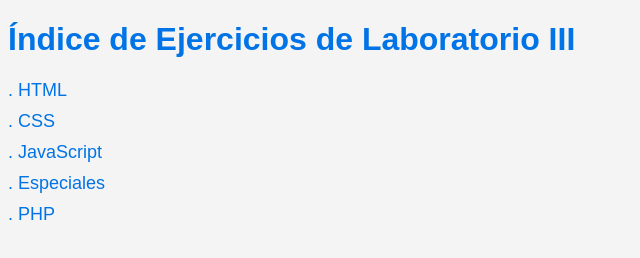
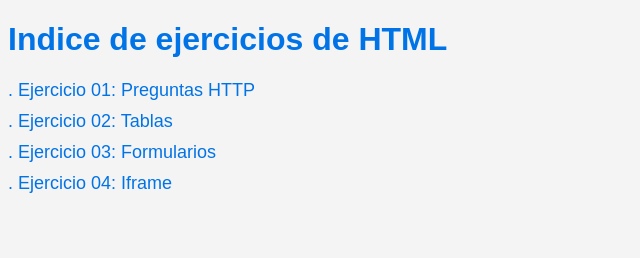
Before and after one commit to alumnoubelgrano/Redes, a plain HTML site: page index.html in a window 1280 px wide. Shown: the whole page, without its empty margins (0-640 px from the left). Drawn offline with Linux system fonts and the light colour scheme.

Commit message:
Add files via upload

```diff
--- a/index.html
+++ b/index.html
@@ -3,13 +3,13 @@
 <head>
     <meta charset="UTF-8">
     <meta name="viewport" content="width=device-width, initial-scale=1.0">
-    <title>Índice de Ejercicios de Laboratorio III</title>
+    <title>Ejercicios de HTML</title>
     <style>
         body {
             font-family: Arial, sans-serif;
             background-color: #f4f4f4;
             color: #333;
-            text-align:;
+            text-align: ;
         }
         h1 {
             color: #0073e6;
@@ -32,14 +32,13 @@
     </style>
 </head>
 <body>
-    <h1>Índice de Ejercicios de Laboratorio III</h1>
+    <h1>Indice de ejercicios de HTML</h1>
 
     <ul>
-        <li><a href="Html/index.html">. HTML</a></li>
-        <li><a href="Css/index.html">. CSS</a></li>
-        <li><a href="Jscript/index.html">. JavaScript</a></li>
-        <li><a href="Especiales/index.html">. Especiales</a></li>
-        <li><a href="Php/index.html">. PHP</a></li>
+        <li><a href="ejer01PreguntasHTTP/index.html">. Ejercicio 01: Preguntas HTTP</a></li>
+        <li><a href="ejer02Tablas/index.html">. Ejercicio 02: Tablas</a></li>
+        <li><a href="ejer03Formularios/index.html">. Ejercicio 03: Formularios</a></li>
+        <li><a href="ejer04Iframe/index.html">. Ejercicio 04: Iframe</a></li>
     </ul>
 </body>
 </html>
```
Also changed, not shown: ejer01PreguntasHTTP/http.jpg (added).
